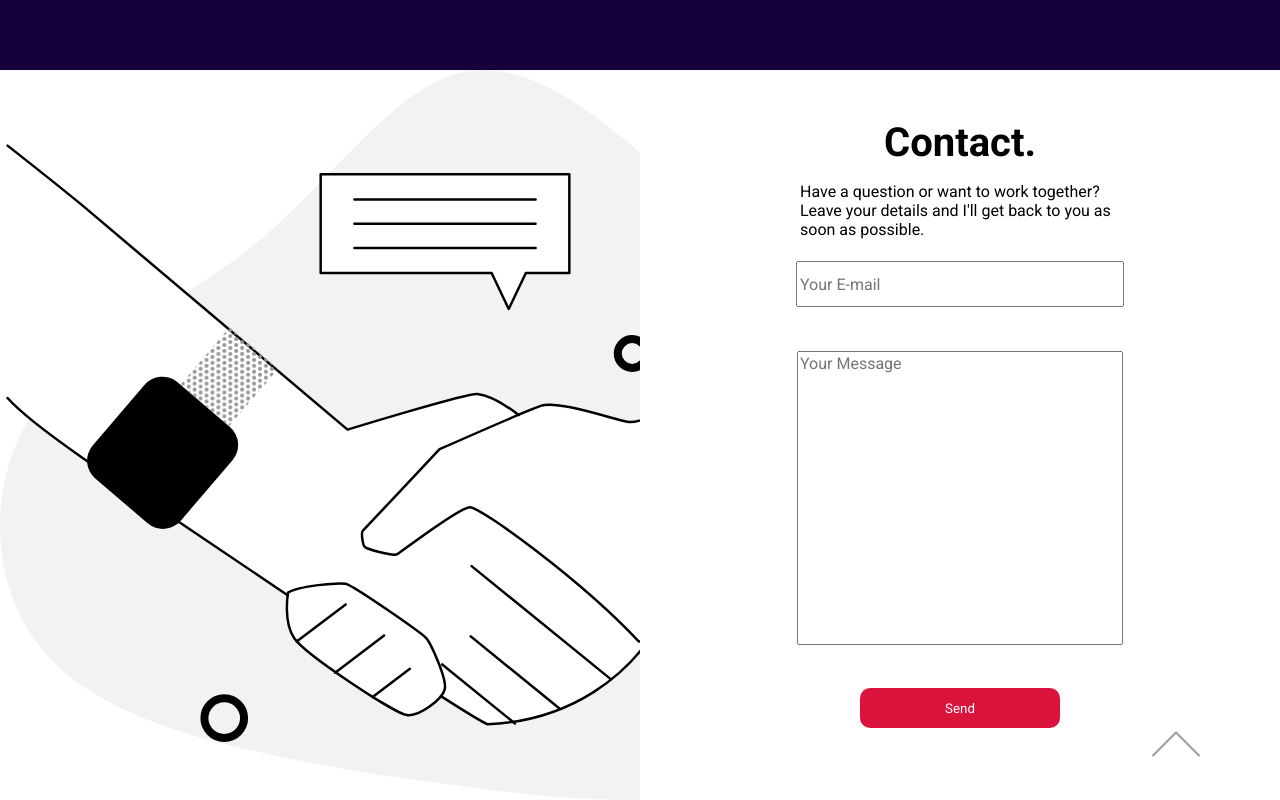
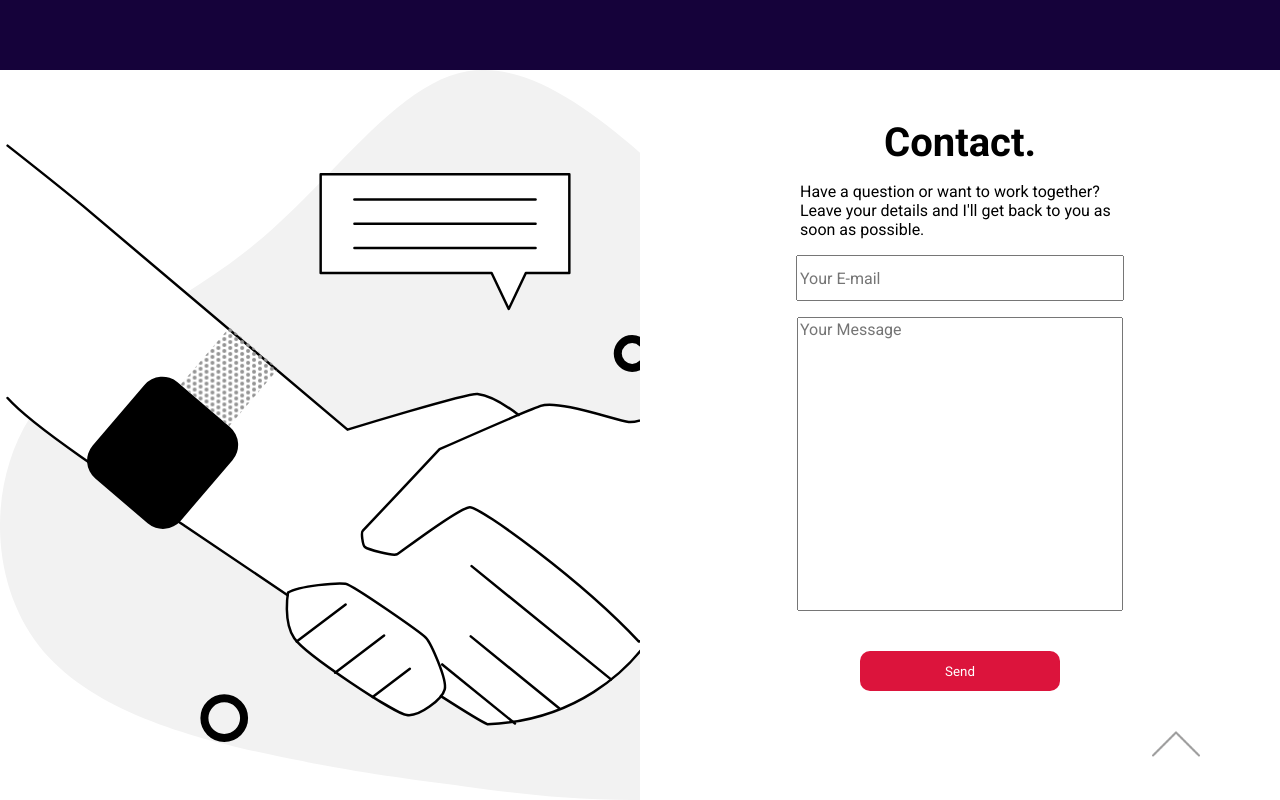
Before and after one commit to vergarapog/myPortofolio, a React (Create React App) app: page / in a window 1280 px wide. Shown: the part 4573-5373 px from the top of the page. Built offline with nearby package versions, Linux system fonts and the light colour scheme.

Commit message:
fix: margins on contact section

```diff
--- a/src/components/contact/contact.scss
+++ b/src/components/contact/contact.scss
@@ -38,14 +38,16 @@
       height: 70%;
       display: flex;
       flex-direction: column;
-      justify-content: space-around;
+      // justify-content: space-around;
       align-items: center;
 
       input {
         width: 20em;
         height: 2.5em;
         font-size: 1rem;
+        margin-top: 1em;
         @include mobile {
+          margin-top: 1em;
           width: 13em;
           height: 1.5em;
         }
@@ -55,7 +57,11 @@
         height: 18em;
         font-size: 1rem;
         resize: none;
+        margin-top: 1em;
+
         @include mobile {
+          margin-top: 1em;
+
           width: 13em;
           height: 6em;
         }
@@ -68,9 +74,12 @@
         border: none;
         border-radius: 10px;
         cursor: pointer;
+        margin-top: 3em;
       }
 
       span {
+        margin-top: 3em;
+
         font-weight: 600;
         color: green;
       }
```
